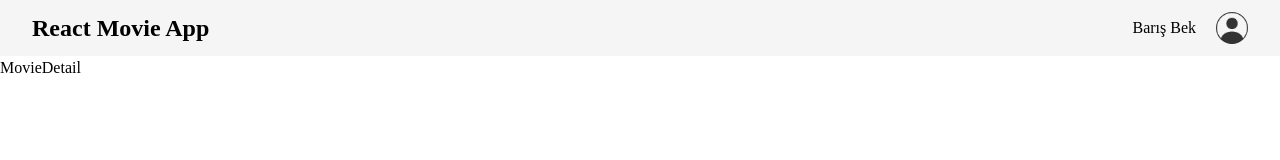
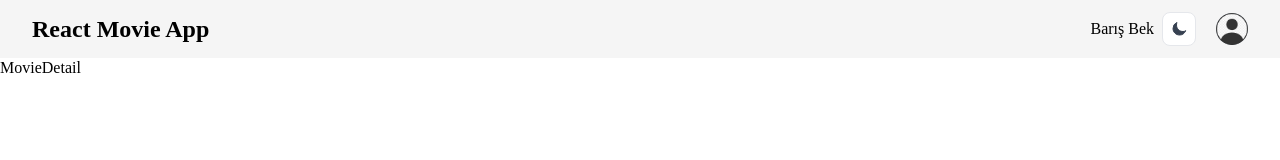
Before and after one commit to barisbkk/movie-app, a React (Create React App) app: page /details/1 in a window 1280 px wide. Shown: the top 160 px of the page. Built offline with nearby package versions, Linux system fonts and the light colour scheme.

Commit message:
darkMode added

```diff
--- a/src/components/Navbar.jsx
+++ b/src/components/Navbar.jsx
@@ -2,6 +2,7 @@ import { Fragment } from "react";
 import { Disclosure, Menu, Transition } from "@headlessui/react";
 import { Link } from "react-router-dom";
 import avatar from "../assets/icons/avatar.png";
+import Switch from "./Switch";
 
 function classNames(...classes) {
   return classes.filter(Boolean).join(" ");
@@ -27,6 +28,7 @@ export default function Navbar() {
               {currentUser && (
                 <h5 className="mr-2 capitalize">{currentUser?.displayName}</h5>
               )}
+              <Switch />
               {/* Profile dropdown */}
               <Menu as="div" className="relative ml-3">
                 <div>
--- /dev/null
+++ b/src/components/Switch.jsx
@@ -0,0 +1,35 @@
+import { MoonIcon, SunIcon } from "@heroicons/react/24/outline";
+import React, { useState } from "react";
+
+const Switch = () => {
+  const [darkMode, setDarkMode] = useState(
+    localStorage.getItem("darkMode") || false
+  );
+
+  if (darkMode) {
+    document.documentElement.classList.add("dark");
+    localStorage.setItem("darkMode", true);
+  } else {
+    document.documentElement.classList.remove("dark");
+    localStorage.removeItem("darkMode");
+  }
+
+  return (
+    <div className="flex col-span-1 justify-end">
+      <button
+        type="button"
+        title="Toggle dark/light mode"
+        onClick={() => setDarkMode(!darkMode)}
+        className="flex items-center p-2 mr-2 text-xs font-medium text-gray-700 bg-white rounded-lg border border-gray-200 toggle-dark-state-example hover:bg-gray-100 hover:text-blue-700 focus:z-10 focus:ring-2 focus:ring-gray-300 dark:focus:ring-gray-500 dark:bg-gray-800 focus:outline-none dark:text-gray-400 dark:border-gray-600 dark:hover:text-white dark:hover:bg-gray-700"
+      >
+        {darkMode ? (
+          <SunIcon className="fill-current h-4 w-4" />
+        ) : (
+          <MoonIcon className="fill-current h-4 w-4" />
+        )}
+      </button>
+    </div>
+  );
+};
+
+export default Switch;
```
